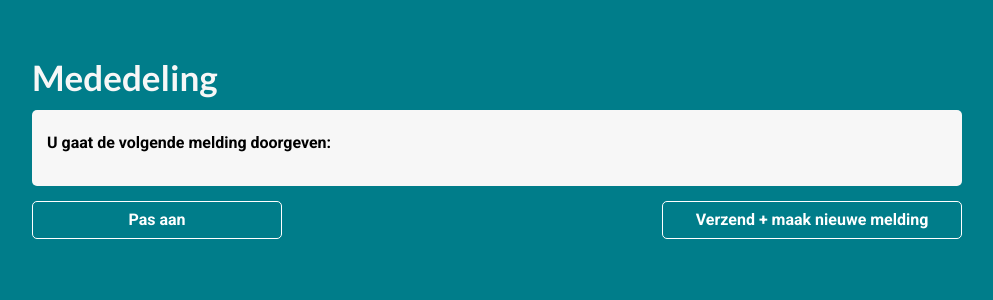
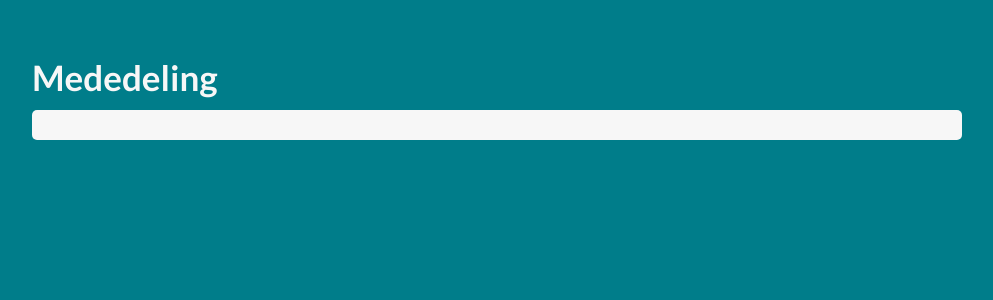
Before and after one commit to LiesbethVanaerschot/projectphp, a PHP site: page /check.php?datum=1 in a window 1280 px wide. Shown: the part 183-483 px from the top of the page, without its empty margins (143-1136 px from the left). Run offline with PHP 8.4, Linux system fonts and the light colour scheme; the visitor is signed in with stand-in values (Sample User, id 1); data that the repository does not hold is empty; some libraries are stand-ins or nearby versions.

Commit message:
update check.php + css

```diff
--- a/check.php
+++ b/check.php
@@ -42,26 +42,10 @@
 				<!-- php stuff here for meldingen -->
 				<h2>Mededeling</h2>
 				<div class="check">
-					<h3>U gaat de volgende melding doorgeven:</h3>
-					<!-- [Docent x[] [vak y] is afwezig op [datum z] -->
-					<!--OF-->
-					<!-- Afwezig: [Docent x] [vak y] op [datum z] -->
-
-					<!-- Op [datum x] gaat [vak y] door in [lokaal z] -->
-					<!--OF-->
-					<!-- Lokaalwijziging: [Lokaal x] op [datum y] voor [vak z] -->
-
-					<!-- Door[MELDING x] zal [vak y] op [datum z] niet doorgaan -->
-					<!--OF-->
-					<!-- Melding: Op [datum x] zal [vak y] niet doorgaan door [MELDING z] -->
-
+					<form method="POST" action=" " class="formCheck cf">
 							<?php if ($selected == 'afwezig') { ?>
 								<p><?php echo "$docent"; ?> zal afwezig zijn op <?php echo $datum . " " . $dag . " " . $maand . " " . $jaar; ?></p>
 							<?php } ?>
-
-					<!-- EIGENLIJK MOETEN WE DAN GEWOON DEZE MELDING IN DE DB ZETTEN (ALS 1 GEHEEL) ZONDER DIE DAAR NOG EENS OP TE SPLITSEN NIET?-->
-
-
 
 							<?php if ($selected == 'lokaal') { ?>
 								<p>Op <?php echo $datum . " " . $dag . " " . $maand . " " . $jaar; ?> zal <?php echo "$vak"; ?> uitzonderlijk doorgaan in <?php echo $melding; ?></p>
@@ -70,17 +54,13 @@
 							<?php if ($selected == 'reden') { ?>
 								<p><?php echo $melding ?></p>
 							<?php } ?>
-				</div>
-
-				<div class="redirectCheck">
-						<a href="melding.php" class="links">Pas aan</a>
-						<a href="personeel.php" class="rechts">Verzend + maak nieuwe melding</a>
+					</form>
 				</div>
 			</div>
 		</section><!-- End loggedin -->
 	</div> <!-- End container -->
 
-	<!--<script src="http://ajax.googleapis.com/ajax/libs/jquery/1.11.0/jquery.min.js"></script>-->
+	<script src="http://ajax.googleapis.com/ajax/libs/jquery/1.11.0/jquery.min.js"></script>
 	<!-- ./JS -->
 </body>
 </html>
--- a/css/screen.css
+++ b/css/screen.css
@@ -151,7 +151,7 @@ form {
 	background-color: #007d8a;
 }
 
-#meldingen, #check {
+#meldingen, #check{
 	padding-top: 50px;
 	padding-bottom: 50px;
 	background-color: #007d8a;
@@ -395,8 +395,8 @@ form.datumSelect {
 #btnMelding
 {
 	float: right;
-	width: 250px;
 	text-align: center;
+	width: 97%;
 	padding: 10px;
 	background-color: #f7f7f7;
 	border: 1px solid #929292;
@@ -426,44 +426,33 @@ form.datumSelect {
 	padding: 15px;
 }
 
-.check h3{
-	margin-top: 10px;
-	margin-bottom: 20px;
-}
-
 .check p{
-	margin-bottom: 15px;
-}
-
-.redirectCheck a {
-	display: block;
-	text-align: center;
-	margin: 15px auto;
-	padding: 10px;
-	background-color: #007d8a;
-	border-radius: 5px;
-	text-decoration: none;
-	border: 1px solid #fff;
-	color: #fff;
-	font-weight: bold;
+	margin: 20px 0;
+	color: #000;
 	font-size: 1.6rem;
 }
 
-.redirectCheck a:hover {
-	background-color: #fff;
-	color: #007d8a;
+.formCheck{
+	margin-top: 0;
 }
 
-.redirectCheck .links {
-	float: left;
-	width: 250px;
+.formCheck input[type="submit"] {
+	text-align: center;
+	width: 200px;
+	padding: 10px;
+	background-color: #f7f7f7;
+	border: 1px solid #929292;
+	border-radius: 5px;
+	color: #929292;
+	margin-top: 15px;
+	font-size: 1.4rem;
 }
 
-.redirectCheck .rechts {
-	float: right;
-	width: 300px;
+.formCheck input[type="submit"]:hover {
+	background-color: #929292;
+	color: #f7f7f7;
+	cursor: pointer;
 }
-
 
 /*END check--------------------------------*/
 
@@ -471,6 +460,10 @@ form.datumSelect {
 @media (min-width: 420px) {
 	.datum input[type="submit"].redirectAdmin {
 		float: right;
+		width: 250px;
+	}
+
+	#btnMelding {
 		width: 250px;
 	}
 }
```
Lines whose indentation alone changed are shown as unchanged.
